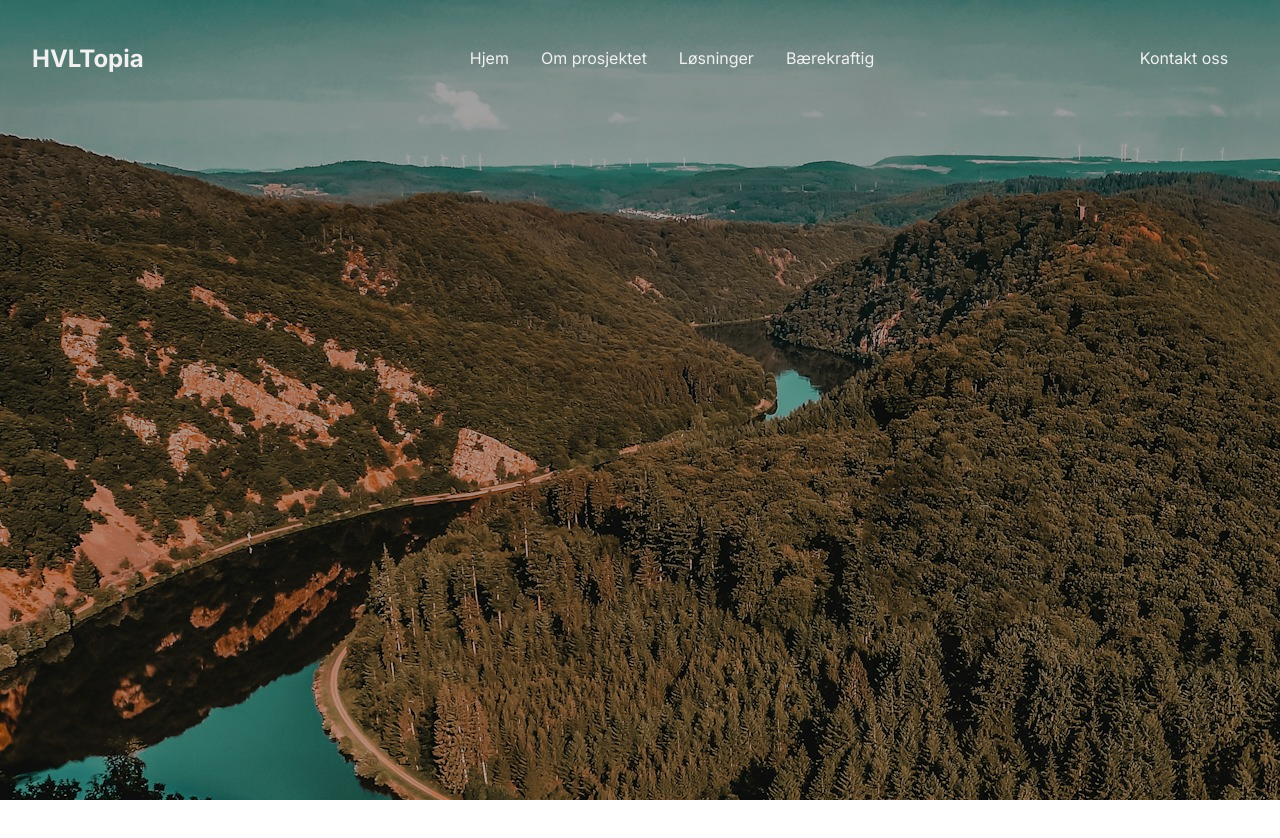
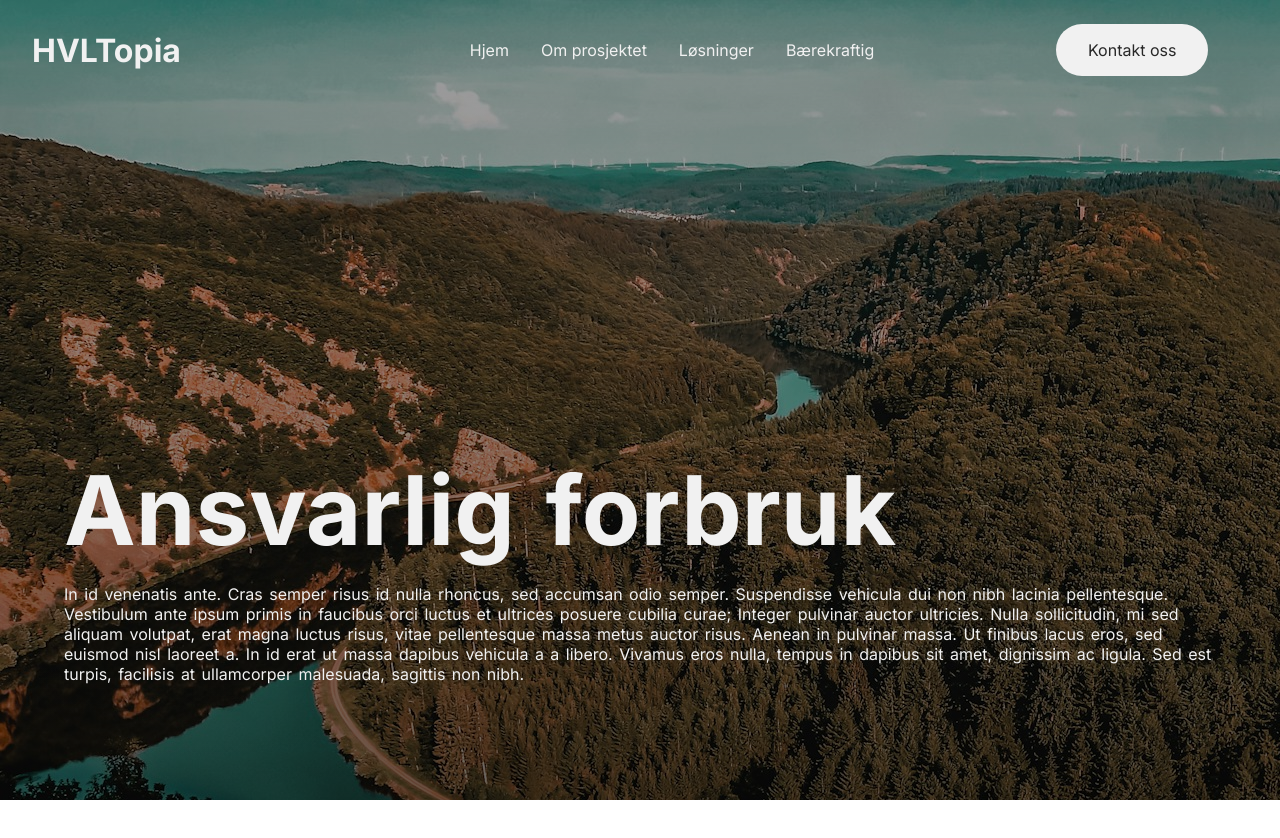
Before and after one commit to nheek/hvltopia, a plain HTML site: page index.html in a window 1280 px wide. Shown: the top 838 px of the page. Before the commit the page ends 800 px from the top, so only its background shows below. Drawn offline with Linux system fonts and the light colour scheme.

Commit message:
done with Hero

```diff
--- a/global.css
+++ b/global.css
@@ -13,6 +13,8 @@ header nav {
 
     h1 {
         width: 20%;
+        margin: auto 0;
+        font-size: 2rem;
     }
     ul {
         width: 60%;
@@ -24,14 +26,21 @@ header nav {
         padding: 0;
     }
     a {
-        width: 20%;
+        /* width: 20%; */
         text-decoration: none;
         text-align: center;
         margin: auto 0;
+        background-color: #F1F1F1;
+        color: #282828;
+        padding: 1rem 2rem;
+        border-radius: 2rem;
     }
 }
-.hero {
-    background: linear-gradient(to top, rgba(0, 0, 0, 0), rgba(0, 0, 0, 0.40)) 0% 0% / cover, linear-gradient(rgba(0, 0, 0, 0), rgba(0, 0, 0, 0.30)), url("/public/hero.jpg");
+h1, h2, h3, h4, h5, h6 {
+    margin: 0;
+}
+.bg {
+    background: linear-gradient(to top, rgba(0, 0, 0, 0), rgba(0, 0, 0, 0.40)) 0% 0% / cover, linear-gradient(rgba(0, 0, 0, 0), rgba(0, 0, 0, 0.60)), url("/public/hero.jpg");
     height: 100%;
     width: 100%;
     position: absolute;
--- /dev/null
+++ b/index.css
@@ -0,0 +1,11 @@
+.hero {
+    margin: 22rem 4rem;
+
+    h2 {
+        font-size: 6rem;
+        word-spacing: 0.5rem;
+    }
+    p {
+        word-spacing: 0.125rem;
+    }
+}
--- a/index.html
+++ b/index.html
@@ -4,6 +4,7 @@
     <meta charset="UTF-8">
     <meta name="viewport" content="width=device-width, initial-scale=1.0">
     <link rel="stylesheet" href="global.css">
+    <link rel="stylesheet" href="index.css">
     <link rel="preconnect" href="https://fonts.googleapis.com">
     <link rel="preconnect" href="https://fonts.gstatic.com" crossorigin>
     <link href="https://fonts.googleapis.com/css2?family=Inter:ital,opsz,wght@0,14..32,100..900;1,14..32,100..900&display=swap" rel="stylesheet">
@@ -19,11 +20,27 @@
                 <li>Løsninger</li>
                 <li>Bærekraftig</li>
             </ul>
-            <a href="#">Kontakt oss</a>
+            <a href="#">
+                Kontakt oss
+            </a>
         </nav>
     </header>
+    <div class="bg">
+    </div>
+
+    <!-- hero part -->
     <div class="hero">
-
+        <h2>Ansvarlig forbruk</h2>
+        <p>
+            In id venenatis ante. Cras semper risus id nulla rhoncus, sed accumsan odio semper.
+            Suspendisse vehicula dui non nibh lacinia pellentesque. Vestibulum ante ipsum primis
+            in faucibus orci luctus et ultrices posuere cubilia curae; Integer pulvinar auctor
+            ultricies. Nulla sollicitudin, mi sed aliquam volutpat, erat magna luctus risus, vitae
+            pellentesque massa metus auctor risus. Aenean in pulvinar massa. Ut finibus lacus eros,
+            sed euismod nisl laoreet a. In id erat ut massa dapibus vehicula a a libero. Vivamus
+            eros nulla, tempus in dapibus sit amet, dignissim ac ligula. Sed est turpis, facilisis
+            at ullamcorper malesuada, sagittis non nibh.
+        </p>
     </div>
 </body>
 </html>
```
